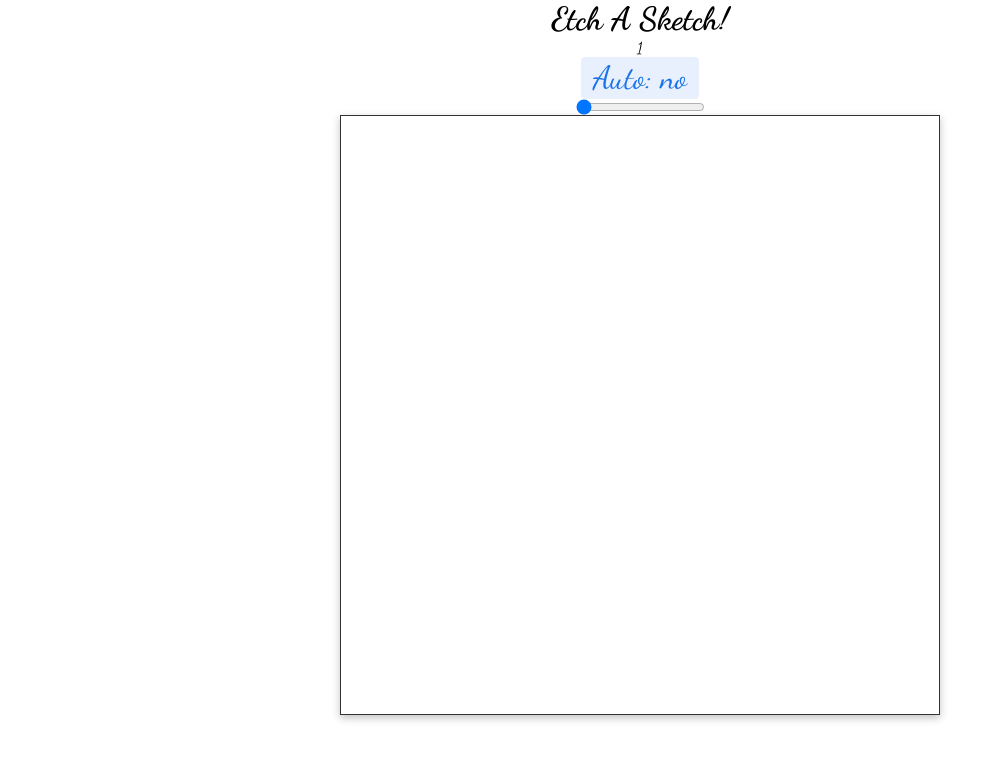
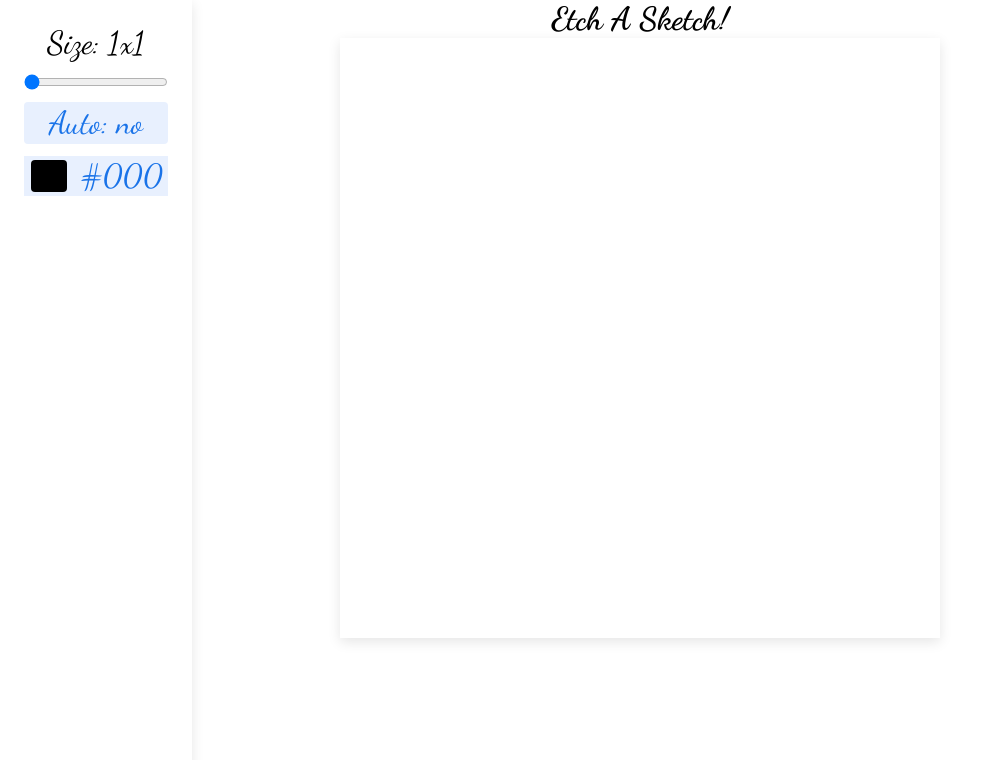
Before and after one commit to deividas-aldonis/odin-etch-a-sketch, a website: page index.html in a window 1280 px wide. Shown: the whole page, without its empty margins (0-982 px from the left). Drawn offline with Linux system fonts and the light colour scheme.

Commit message:
Added side menu and option to pick color

```diff
--- a/index.html
+++ b/index.html
@@ -23,11 +23,18 @@
         <script src="script.js" defer></script>
     </head>
     <body>
+        <div class="menu">
+            <div class="range-value">Size: 1x1</div>
+            <input class="range-input" value="1" type="range" min="1" max="100" />
+            <div class="auto">Auto: no</div>
+            <div class="color">
+                <input class="color-input" type="color" />
+                <div class="color-value">#000</div>
+            </div>
+        </div>
         <div class="container">
             <h1>Etch A Sketch!</h1>
-            <div class="range-value">1</div>
-            <div class="auto">Auto: no</div>
-            <input class="range-input" value="1" type="range" min="1" max="100" />
+
             <div class="grid"></div>
         </div>
     </body>
--- a/script.js
+++ b/script.js
@@ -1,9 +1,12 @@
 const rangeValue = document.querySelector('.range-value');
 const rangeInput = document.querySelector('.range-input');
+const colorValue = document.querySelector('.color-value');
+const colorInput = document.querySelector('.color-input');
+
 const grid = document.querySelector('.grid');
 const auto = document.querySelector('.auto');
 
-const color = 'black';
+let color = 'black';
 let autoMode = false;
 let mouseDown = false;
 
@@ -31,7 +34,7 @@ const createGrid = (gridSize = 1, blockSize = 600) => {
 };
 
 rangeInput.addEventListener('input', (e) => {
-    rangeValue.textContent = e.target.value;
+    rangeValue.textContent = `Size: ${e.target.value}x${e.target.value}`;
 });
 
 rangeInput.addEventListener('change', (e) => {
@@ -40,6 +43,11 @@ rangeInput.addEventListener('change', (e) => {
     const blockSize = gridWidth / range;
     const gridSize = range ** 2;
     createGrid(gridSize, blockSize);
+});
+
+colorInput.addEventListener('input', (e) => {
+    colorValue.textContent = e.target.value;
+    color = e.target.value;
 });
 
 auto.addEventListener('click', (e) => {
--- a/style.css
+++ b/style.css
@@ -20,14 +20,30 @@ body {
     width: 600px;
     height: 600px;
 
-    box-shadow: rgba(0, 0, 0, 0.24) 0px 3px 8px;
+    box-shadow: rgba(0, 0, 0, 0.1) 0px 4px 12px;
     user-select: none;
 }
 
 .grid > div {
-    border: 1px solid #333;
     height: 600px;
     width: 600px;
+}
+
+/* Menu */
+.menu {
+    position: fixed;
+
+    display: flex;
+    flex-direction: column;
+    gap: 12px;
+    width: 15%;
+    height: 100vh;
+    padding: 24px;
+
+    font-size: 32px;
+    text-align: center;
+
+    box-shadow: rgba(0, 0, 0, 0.1) 0px 4px 12px;
 }
 
 .auto {
@@ -36,9 +52,50 @@ body {
     color: rgb(26 115 232);
     background-color: rgb(232 240 254);
 
-    font-size: 32px;
-
     border-radius: 4px;
     cursor: pointer;
     user-select: none;
 }
+
+/* range input */
+.range-input {
+    color: rgb(26 115 232);
+    background-color: rgb(232 240 254);
+
+    border-radius: 4px;
+    cursor: pointer;
+}
+
+/* color input */
+.color {
+    display: flex;
+    justify-content: center;
+    align-items: center;
+    gap: 12px;
+
+    color: rgb(26 115 232);
+    background-color: rgb(232 240 254);
+}
+
+.color-input {
+    width: 40px;
+    height: 40px;
+    border: none;
+
+    background-color: rgb(232 240 254);
+
+    -webkit-appearance: none;
+    -moz-appearance: none;
+    appearance: none;
+    cursor: pointer;
+}
+.color-input::-webkit-color-swatch {
+    border: none;
+
+    border-radius: 4px;
+}
+.color-input::-moz-color-swatch {
+    border: none;
+
+    border-radius: 15px;
+}
```
